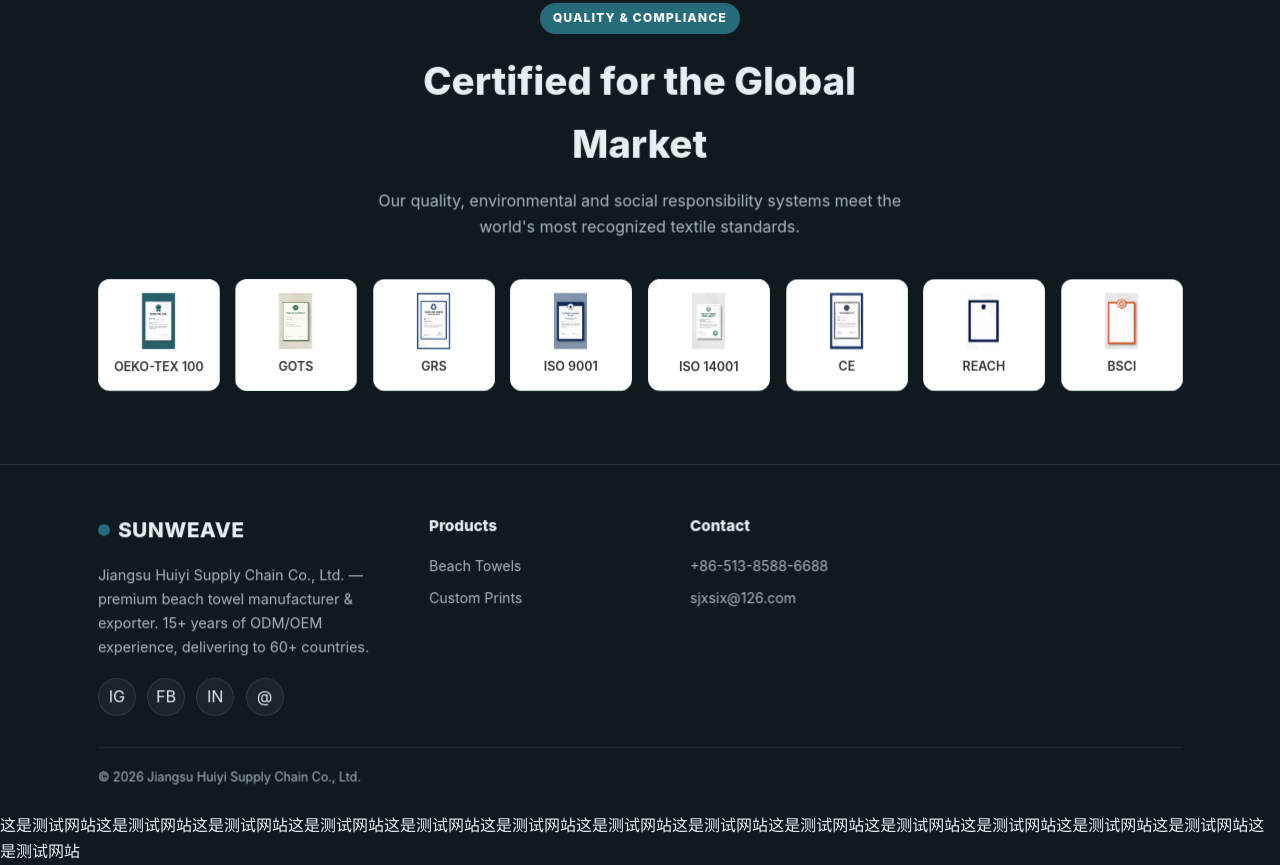
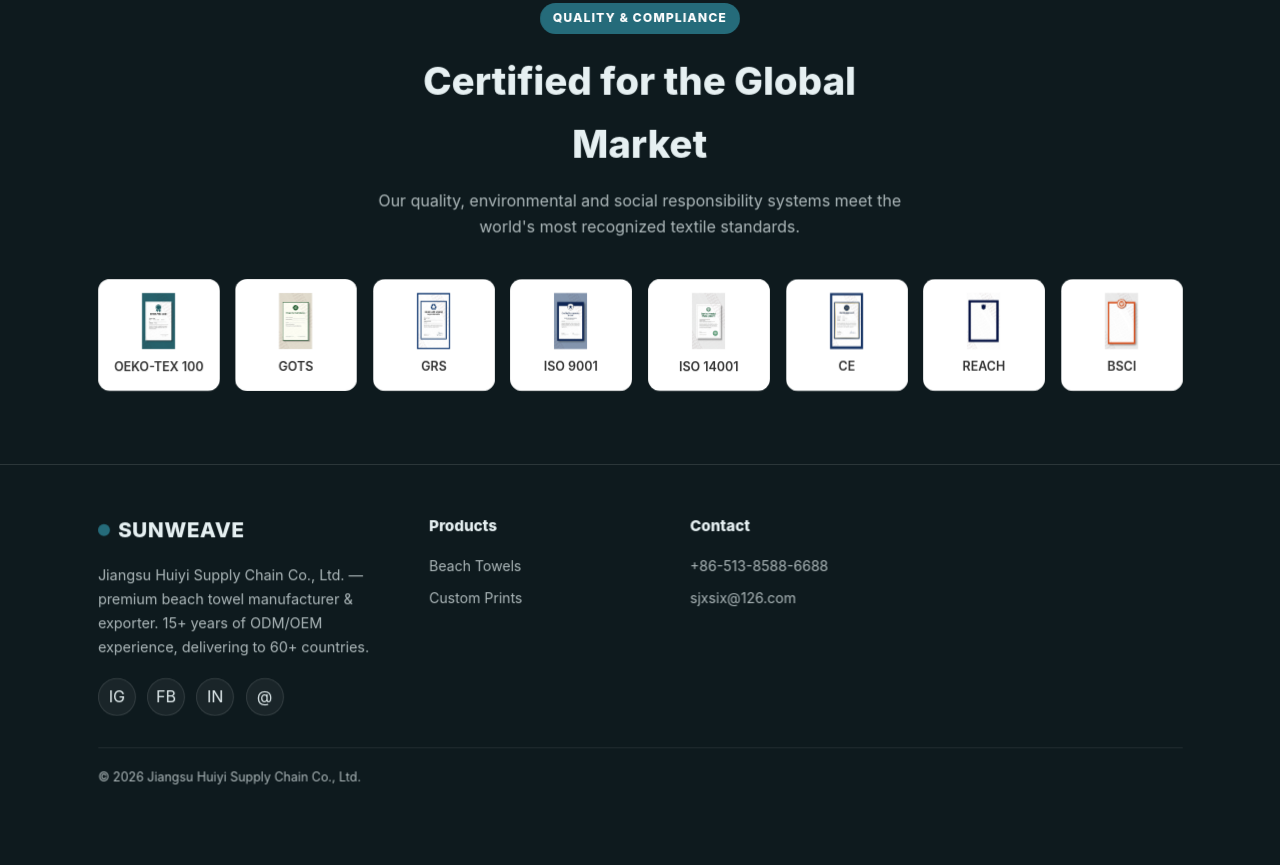
Before and after one commit to BilloinLuke/sunweave-website, a website: page factory.html in a window 1280 px wide. Shown: the part 3265-4130 px from the top of the page. After the commit the page ends 4077 px from the top, so only its background shows below. Drawn offline with Linux system fonts and the light colour scheme.

```diff
--- a/assets/js/watermark.js
+++ /dev/null
@@ -1,14 +0,0 @@
-/* Site-wide watermark: injects a fixed, non-interactive overlay.
-   Add <script src="assets/js/watermark.js"></script> before </body> on every page. */
-(function () {
-  if (document.querySelector('.site-watermark')) return;
-  var w = document.createElement('div');
-  w.className = 'site-watermark';
-  w.setAttribute('aria-hidden', 'true');
-  var html = '';
-  for (var i = 0; i < 14; i++) {
-    html += '<span>这是测试网站</span>';
-  }
-  w.innerHTML = html;
-  document.body.appendChild(w);
-})();
--- a/factory.html
+++ b/factory.html
@@ -403,6 +403,5 @@
     })();
   </script>
   <script src="assets/js/inquiry-modal.js"></script>
-  <script src="assets/js/watermark.js"></script>
 </body>
 </html>
```
Also changed, not shown: products.html (+0 -1 lines).
